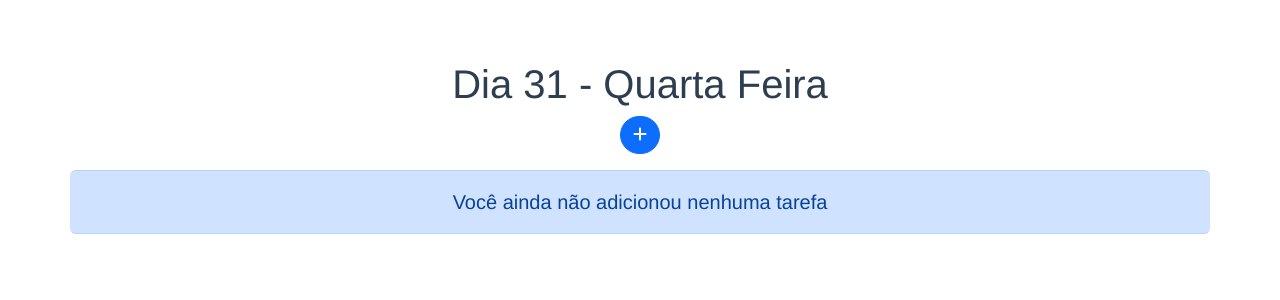
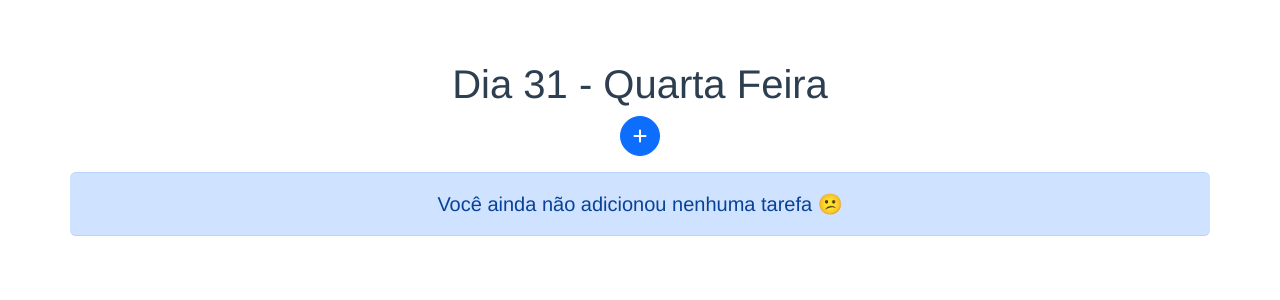
Before and after one commit to carloscardoso05/Agenda-diaria, a Vue app: page / in a window 1280 px wide. Shown: the top 300 px of the page. Built offline with nearby package versions, Linux system fonts and the light colour scheme.

Commit message:
Mudança nos botões

```diff
--- a/src/App.vue
+++ b/src/App.vue
@@ -5,7 +5,7 @@
         <tbody>
             <Tarefa v-for='tarefa in tarefas' :key="tarefa.id" :tarefa='tarefa' />
             <div class="alert alert-primary fs-5 sm-w-50 mx-auto" v-if="listaVazia">
-                Você ainda não adicionou nenhuma tarefa
+                Você ainda não adicionou nenhuma tarefa 😕
             </div>
         </tbody>
     </table>
--- a/src/components/FormularioModal.vue
+++ b/src/components/FormularioModal.vue
@@ -1,9 +1,8 @@
 <template>
 
    <!-- Button trigger modal -->
-   <button type="button" class="btn-adicionar btn btn-primary rounded-5 mb-3" data-bs-toggle="modal"
+   <button type="button" class="fa-solid fa-plus btn-adicionar btn btn-primary rounded-5 mb-3" data-bs-toggle="modal"
       data-bs-target="#exampleModal">
-      <i class="fa-solid fa-plus"></i>
    </button>
 
    <!-- Modal -->
@@ -140,4 +139,8 @@ export default defineComponent({
 </script>
 
 <style scoped>
+   .btn-adicionar{
+      height: 40px;
+      width: 40px;
+   }
 </style>
--- a/src/components/Tarefa.vue
+++ b/src/components/Tarefa.vue
@@ -1,12 +1,10 @@
 <template>
     <tr @dblclick="remover">
-        <td class="horario" v-if="temHorario">{{  horario  }}</td>
-        <td v-if="temHorario" class="text-wrap">{{  tarefa.descricao  }}</td>
-        <td colspan="2" v-else class="text-wrap">{{  tarefa.descricao  }}</td>
-        <td class="btn-remover p-0" @click="remover">
-            <i class="bi bi-trash btn btn-danger p-0">
-                Apagar
-            </i>
+        <td class="horario text-nowrap" v-if="temHorario">{{  horario  }}</td>
+        <td v-if="temHorario" class="text-wrap border-end-0">{{  tarefa.descricao  }}</td>
+        <td colspan="2" v-else class="text-wrap border-end-0">{{  tarefa.descricao  }}</td>
+        <td class="btn-remover border-start-0 h-100 align-middle" @click="remover">
+            <button class="bi bi-trash btn btn-danger fs-5"></button>
         </td>
     </tr>
 </template>
@@ -61,10 +59,6 @@ export default defineComponent({
     width: 12%;
 }
 
-.btn {
-    font-style: normal;
-}
-
 .btn-remover {
     width: 6%;
 }
```
Also changed, not shown: src/assets/plus-svg.svg (added), src/assets/trash-svg.svg (added).
